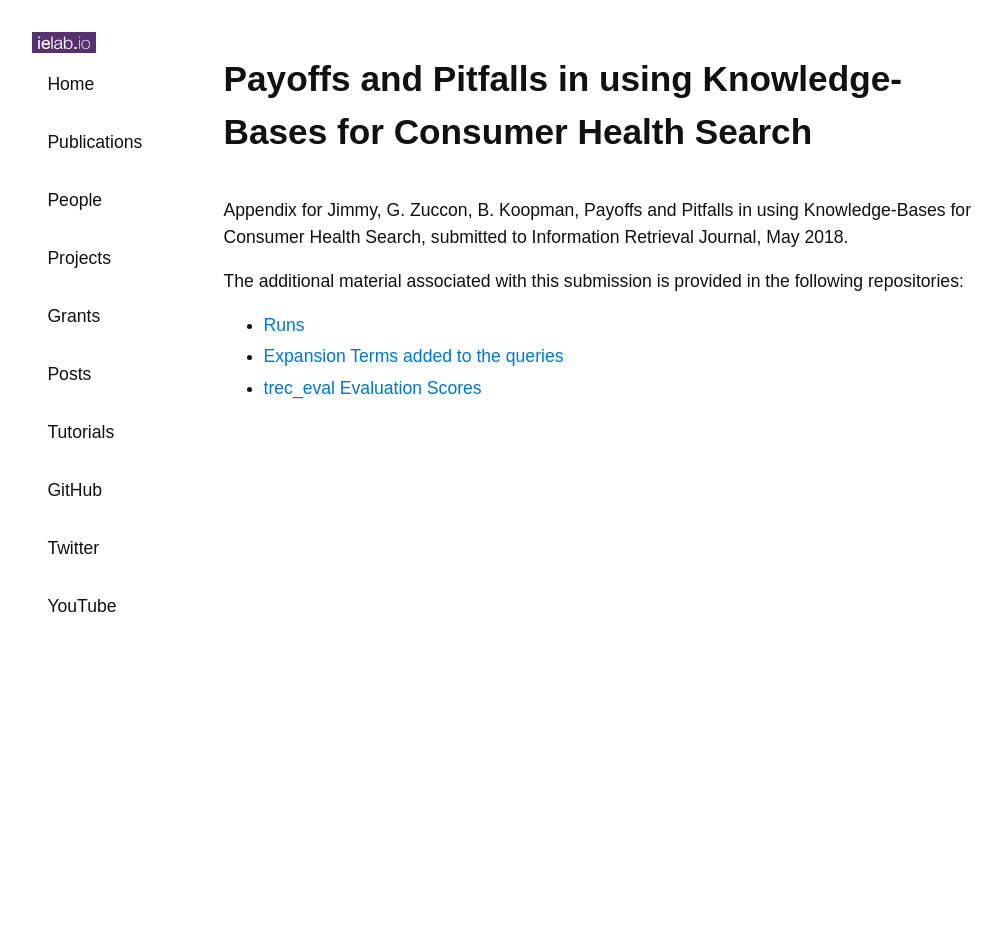
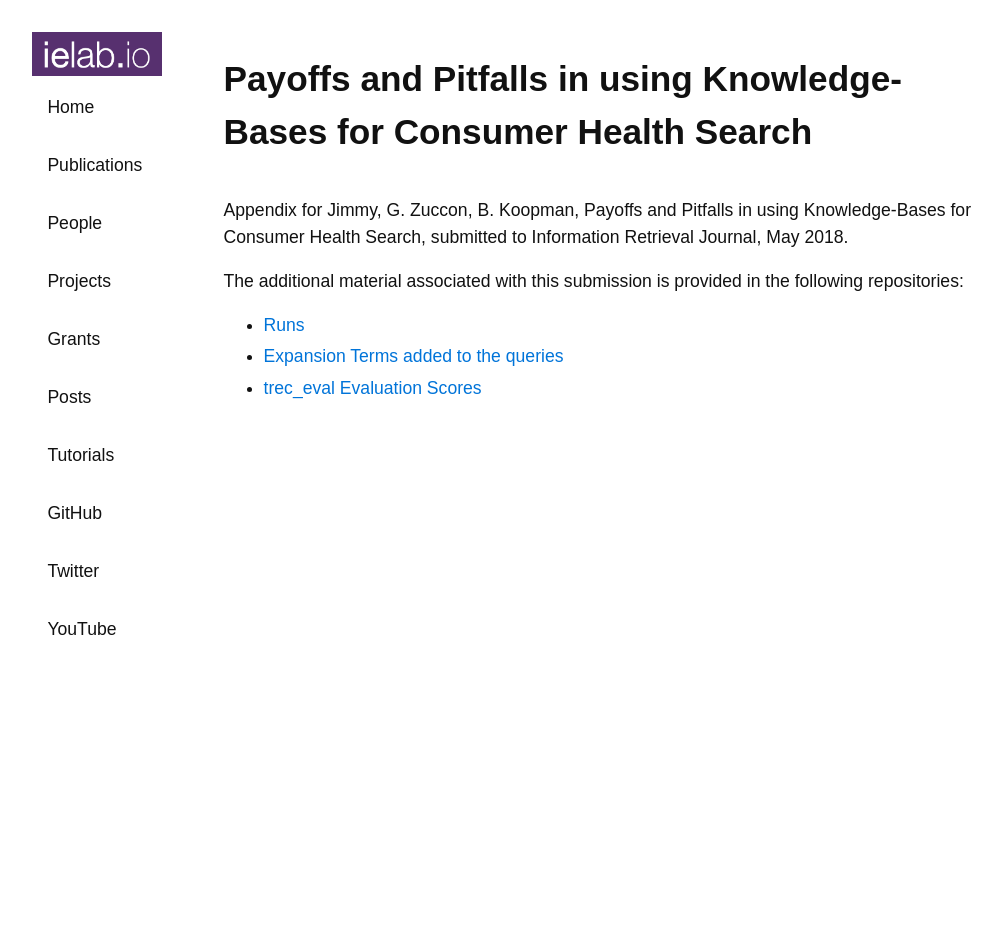
Before and after one commit to ielab/ielab.github.io, a Jekyll site: the page built from kb-chs.md, in a window 1280 px wide. Shown: the whole page, without its empty margins (139-1141 px from the left). Built offline with Jekyll 4.4.1, drawn with Linux system fonts in a browser that asks for light colours; our own code applies the rules of GitHub Pages for plain Markdown files.

Commit message:
Bigger logo

```diff
--- a/_layouts/default.html
+++ b/_layouts/default.html
@@ -61,7 +61,7 @@
         <aside class="full fifth-1000">
 
             {% if site.logo %}
-            <a href="{{ "/" | absolute_url }}"><img src="{{site.logo | relative_url}}" alt="Logo" style="width: 64px"/></a>
+            <a href="{{ "/" | absolute_url }}"><img src="{{site.logo | relative_url}}" alt="Logo" style="width: 130px"/></a>
             {% endif %}
             <label for="menu-toggle" id="menu-toggle-label" class="button">Menu</label>
             <input type="checkbox" id="menu-toggle">
```
